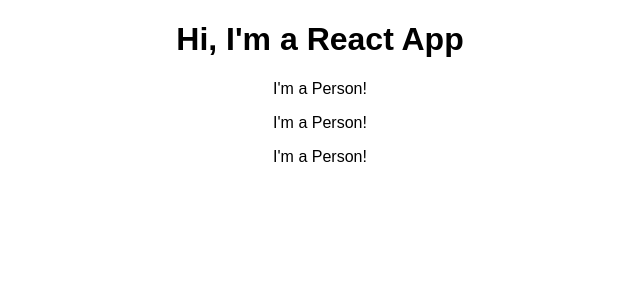
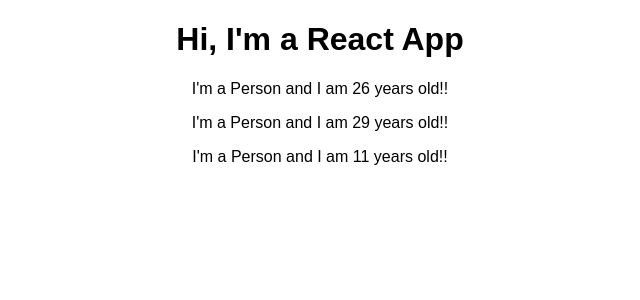
Before and after one commit to r0ss26/react-complete-guide, a React (Create React App) app: page / in a window 1280 px wide. Shown: the top 300 px of the page, without its empty margins (320-960 px from the left). Built offline with nearby package versions, Linux system fonts and the light colour scheme.

Commit message:
Make Person component dynamic by adding a random age

```diff
--- a/src/Person/Person.js
+++ b/src/Person/Person.js
@@ -3,7 +3,7 @@
 
 const person = () => {
   return (
-    <p>I'm a Person!</p>
+    <p>I'm a Person and I am {Math.floor(Math.random() * 30)} years old!!</p>
   )
 }
 
```
